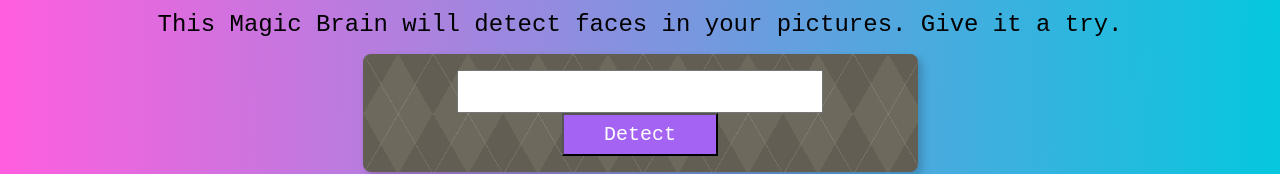
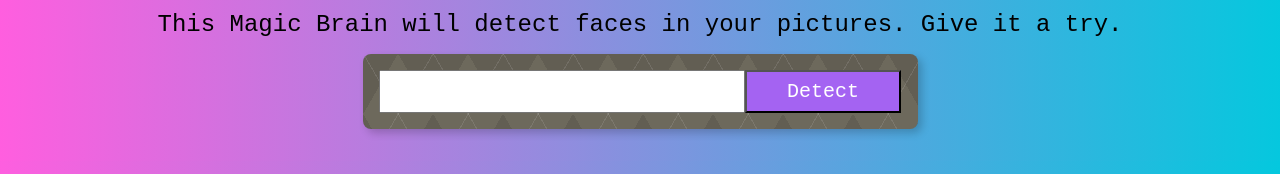
Before and after one commit to daryldelrosario/smart-brain, a React (Create React App) app: page / in a window 1280 px wide. Shown: the part 302-476 px from the top of the page. Built offline with nearby package versions, Linux system fonts and the light colour scheme.

Commit message:
modify style for input on ImageLinkForm

```diff
--- a/src/components/ImageLinkForm/ImageLinkForm.jsx
+++ b/src/components/ImageLinkForm/ImageLinkForm.jsx
@@ -9,7 +9,7 @@
       </p>
       <div className="pa3 br3 shadow-5 image-form-input">
         <input
-          className="f4 pa2 w-70 center"
+          className="f4 pa2 w-70"
           type="text"
           onChange={onInputChange}
         />
```
